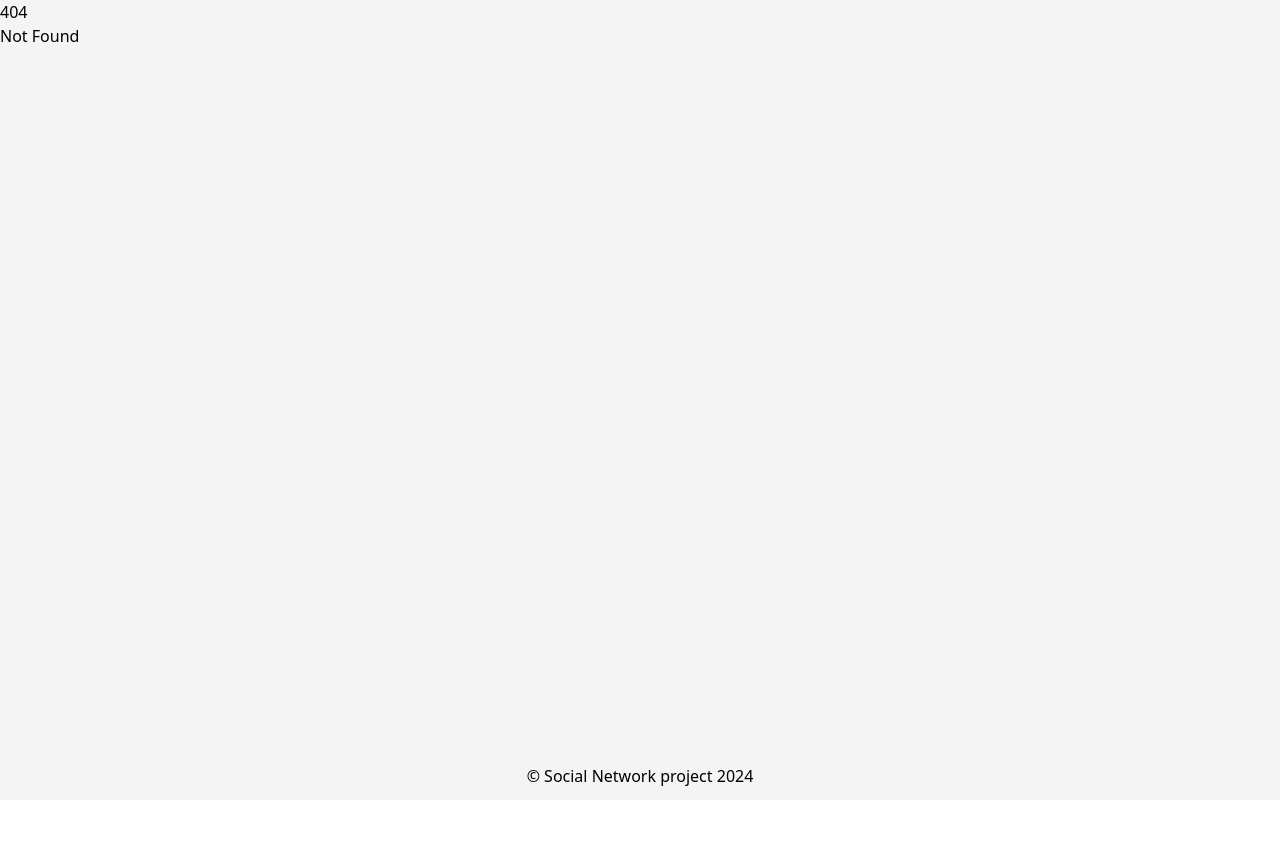
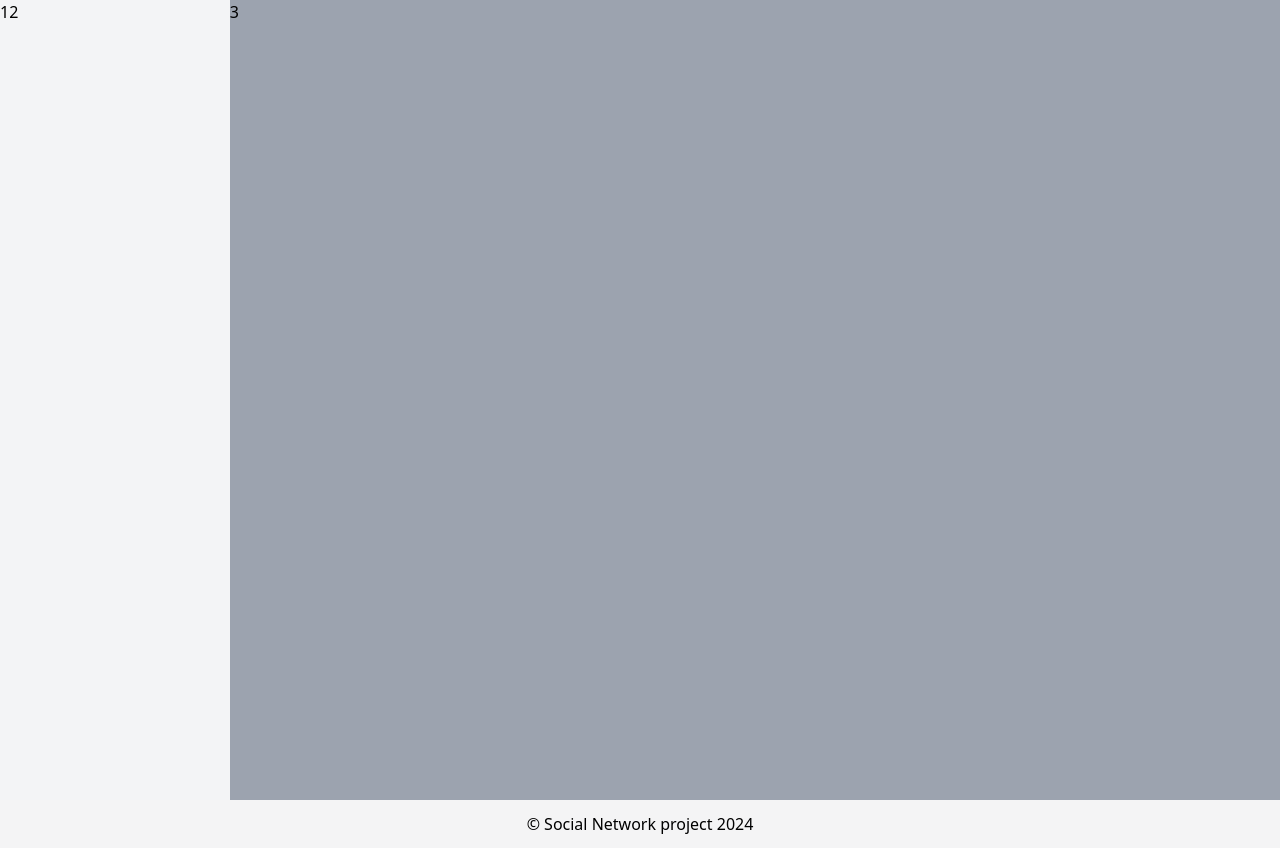
Before and after one commit to louisoliv/socialnetwork-frontend, a SvelteKit app: page /home in a window 1280 px wide. Before the commit this address had no page. Before the commit the page ends 800 px from the top, so only its background shows below. Built offline with nearby package versions, Linux system fonts and the light colour scheme.

Commit message:
Beginning of architecture of the home page

```diff
--- a/src/routes/+page.svelte
+++ b/src/routes/+page.svelte
@@ -30,7 +30,7 @@
                 document.cookie = `sessionId=${result.sessionId}; path=/`;
                 valueMail = "";
                 valuePassword = "";
-                goto('/blog');
+                goto('/home');
                } else {
                 return
                }
@@ -91,8 +91,17 @@
             >
                 <button id="ToRegisterButton">Register</button>
             </a>
+
+            <a
+                href="/home"
+                class="m-3 p-1 justify-center flex no-underline hover:no-underline border-2 rounded-md bg-blue-500 text-white"
+            >
+                <button id="ToRegisterButton">Access to blog</button>
+            </a>
+
         </div>
-    </form></section>
+    </form>
+</section>
 
 <style>
 	section {
--- a/src/routes/blog/+page.svelte
+++ /dev/null
@@ -1 +0,0 @@
-<h1>Welcome on our SOCIAAAL NETWOOOOOOOOOOOOORK</h1>
--- /dev/null
+++ b/src/routes/home/+page.svelte
@@ -0,0 +1,12 @@
+
+<section class="flex min-h-screen bg-gray-100">
+    <section class="flex min-h-screen w-[280px]">
+        <section class="flex flex-col min-h-screen">1</section>
+        <section class="flex flex-col min-h-screen">2</section>
+    </section>
+    <section class="flex min-h-screen w-full">
+        <section class=" bg-gray-400 flex flex-col min-h-screen w-full">3</section>
+        <!-- <section class="bg-gray-600 flex flex-col min-h-screen w-[320px]">4</section> -->
+    </section>
+
+</section>
```
